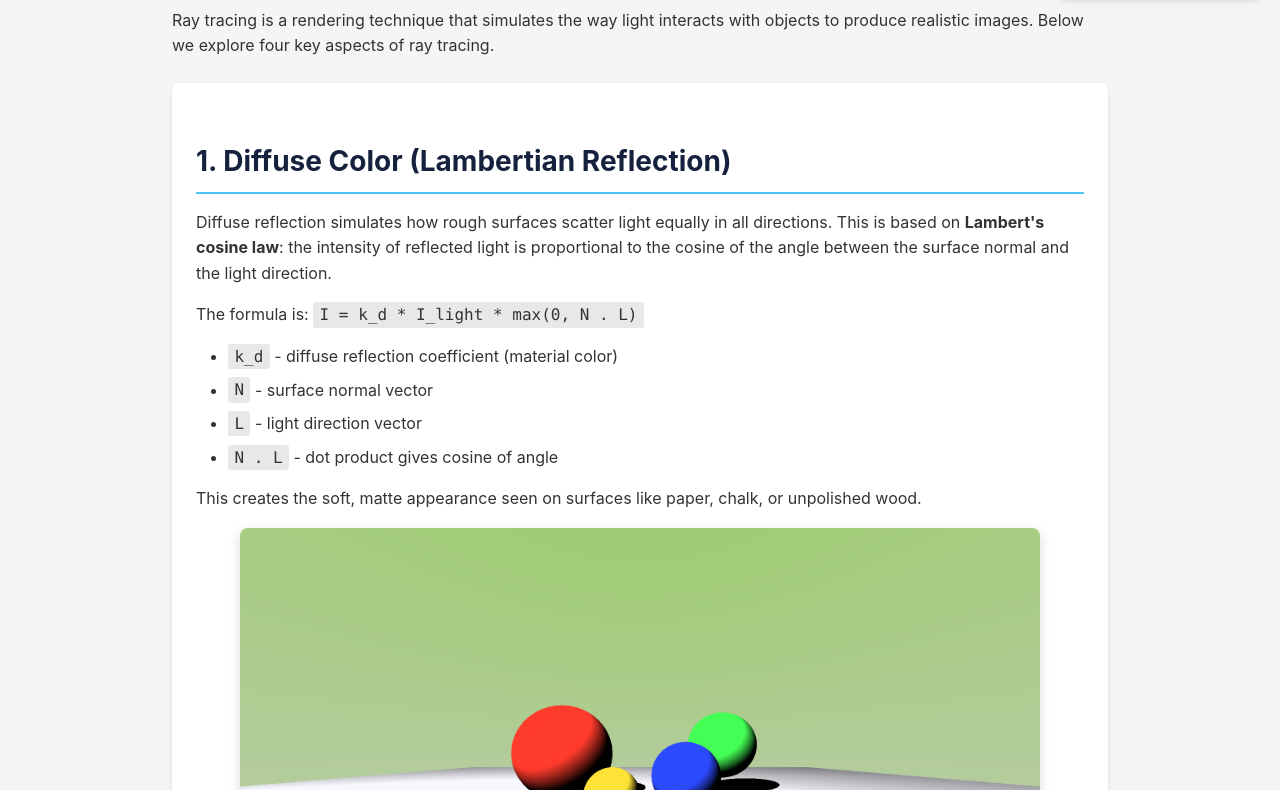
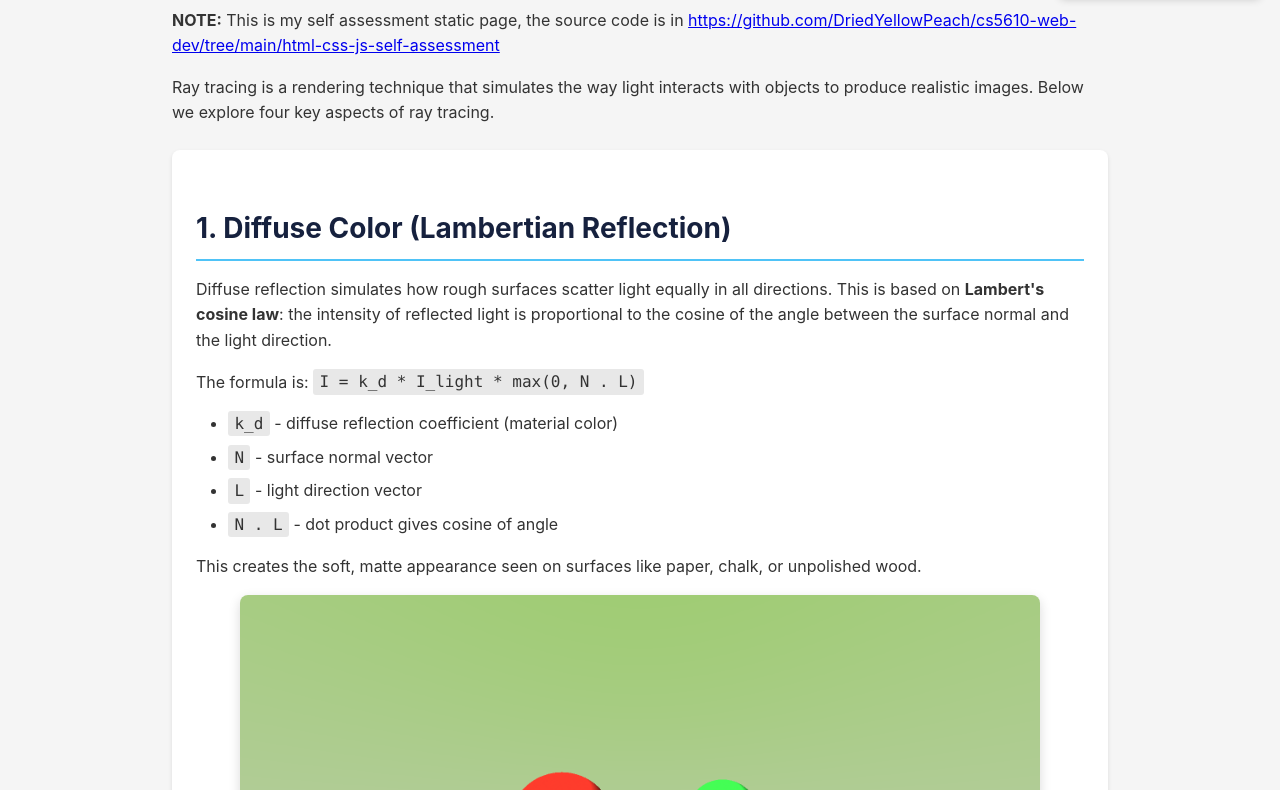
Before and after one commit to DriedYellowPeach/cs5610-web-dev, a plain HTML site: page html-css-js-self-assessment/index.html in a window 1280 px wide. Shown: the part 194-984 px from the top of the page. Drawn offline with Linux system fonts and the light colour scheme.

Commit message:
Add source code note to self-assessment page

```diff
--- a/html-css-js-self-assessment/index.html
+++ b/html-css-js-self-assessment/index.html
@@ -35,6 +35,7 @@
     <!-- Main Content (Requirement 1) -->
     <main>
         <h1>Ray Tracing Rendering</h1>
+        <p class="note"><strong>NOTE:</strong> This is my self assessment static page, the source code is in <a href="https://github.com/DriedYellowPeach/cs5610-web-dev/tree/main/html-css-js-self-assessment" target="_blank">https://github.com/DriedYellowPeach/cs5610-web-dev/tree/main/html-css-js-self-assessment</a></p>
         <p>Ray tracing is a rendering technique that simulates the way light interacts with objects to produce realistic images. Below we explore four key aspects of ray tracing.</p>
 
         <!-- Section 1: Diffuse Color -->
```
